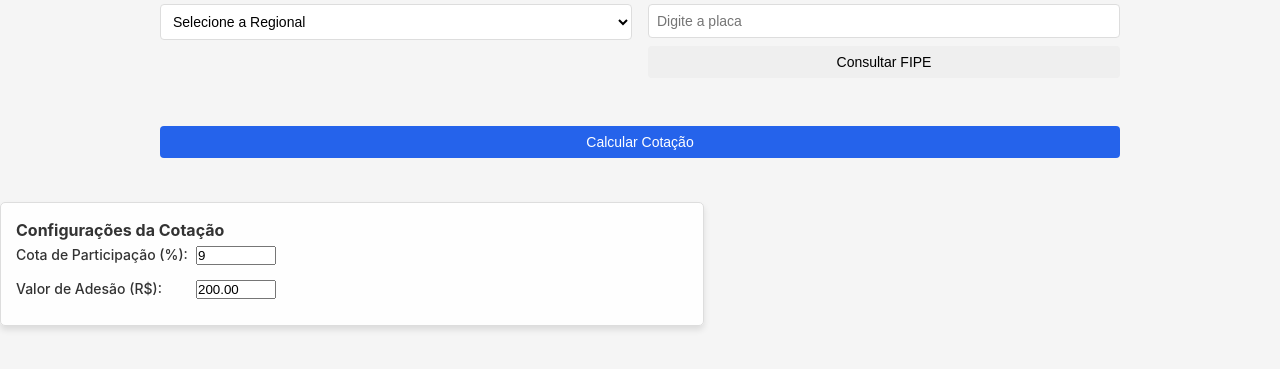
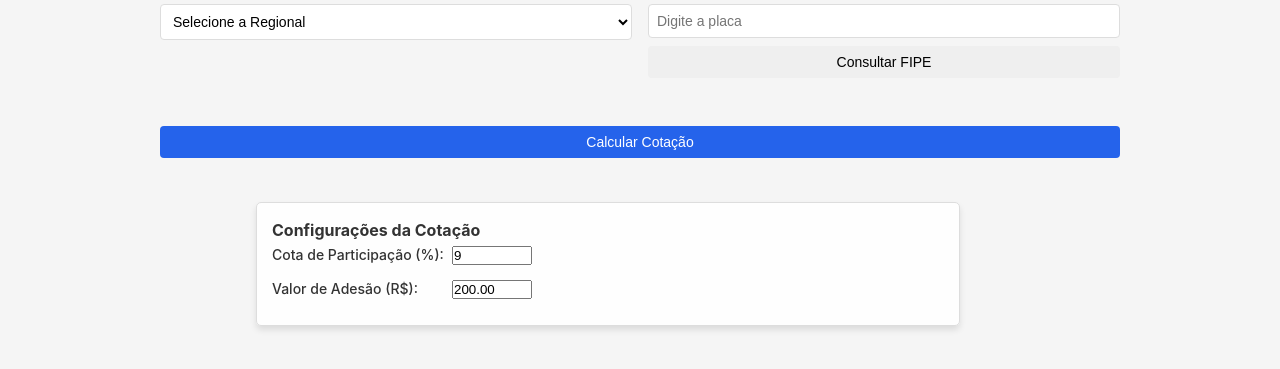
Before and after one commit to HeltonFranca/Cotacao, a Flask app: page / in a window 1280 px wide. Shown: the part 186-555 px from the top of the page. Run offline with Flask 3, Linux system fonts and the light colour scheme; some libraries are stand-ins or nearby versions.

Commit message:
Update styles.css

```diff
--- a/static/css/styles.css
+++ b/static/css/styles.css
@@ -294,6 +294,7 @@ label {
   border: 1px solid rgba(128, 128, 128, 0.3);
   border-radius: 12px;
   width: calc(100%);
+  right: -20%; /* Empurra para a direita */
   max-width: 55%;
   position: relative;
   z-index: 10;
```
